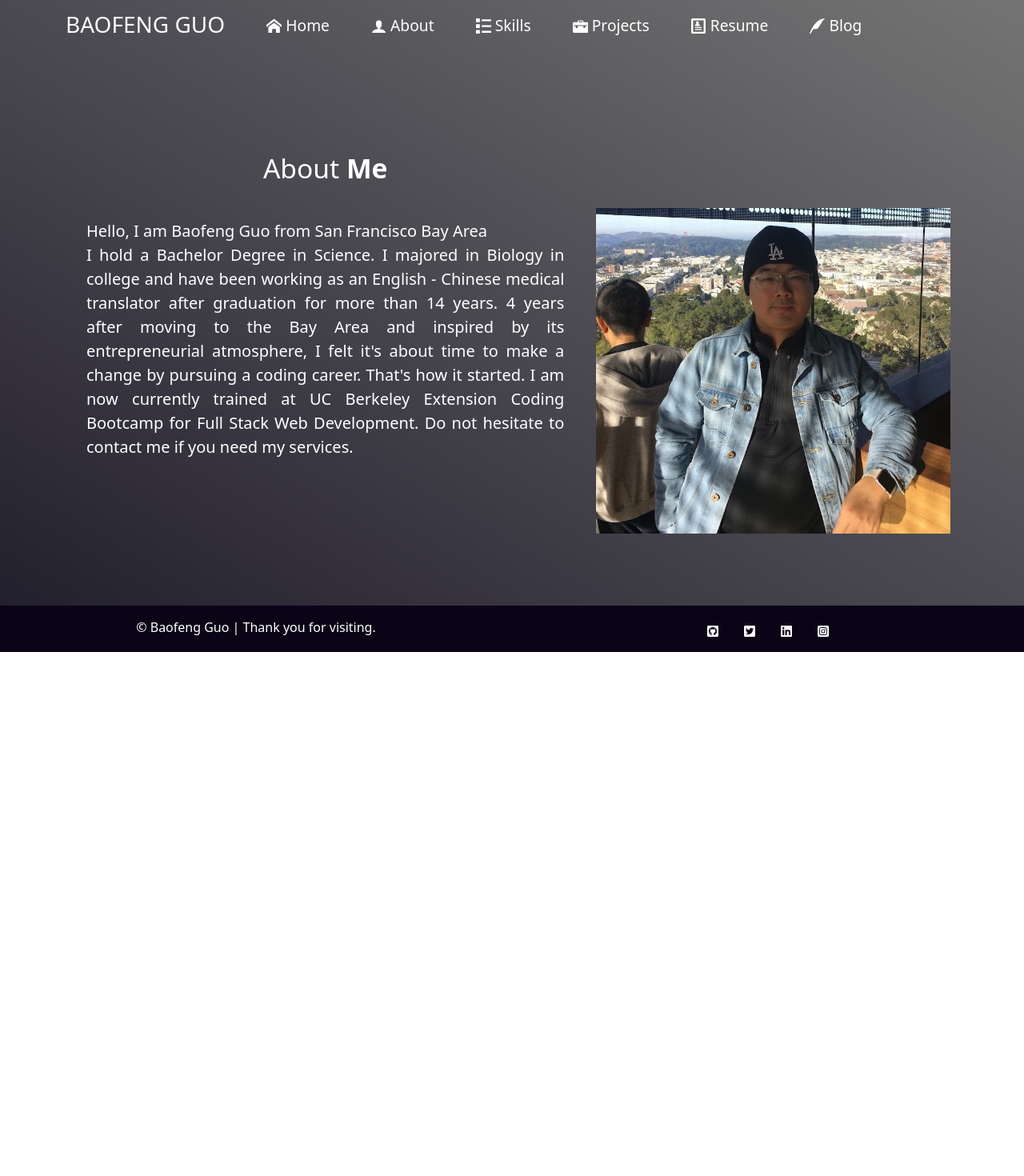
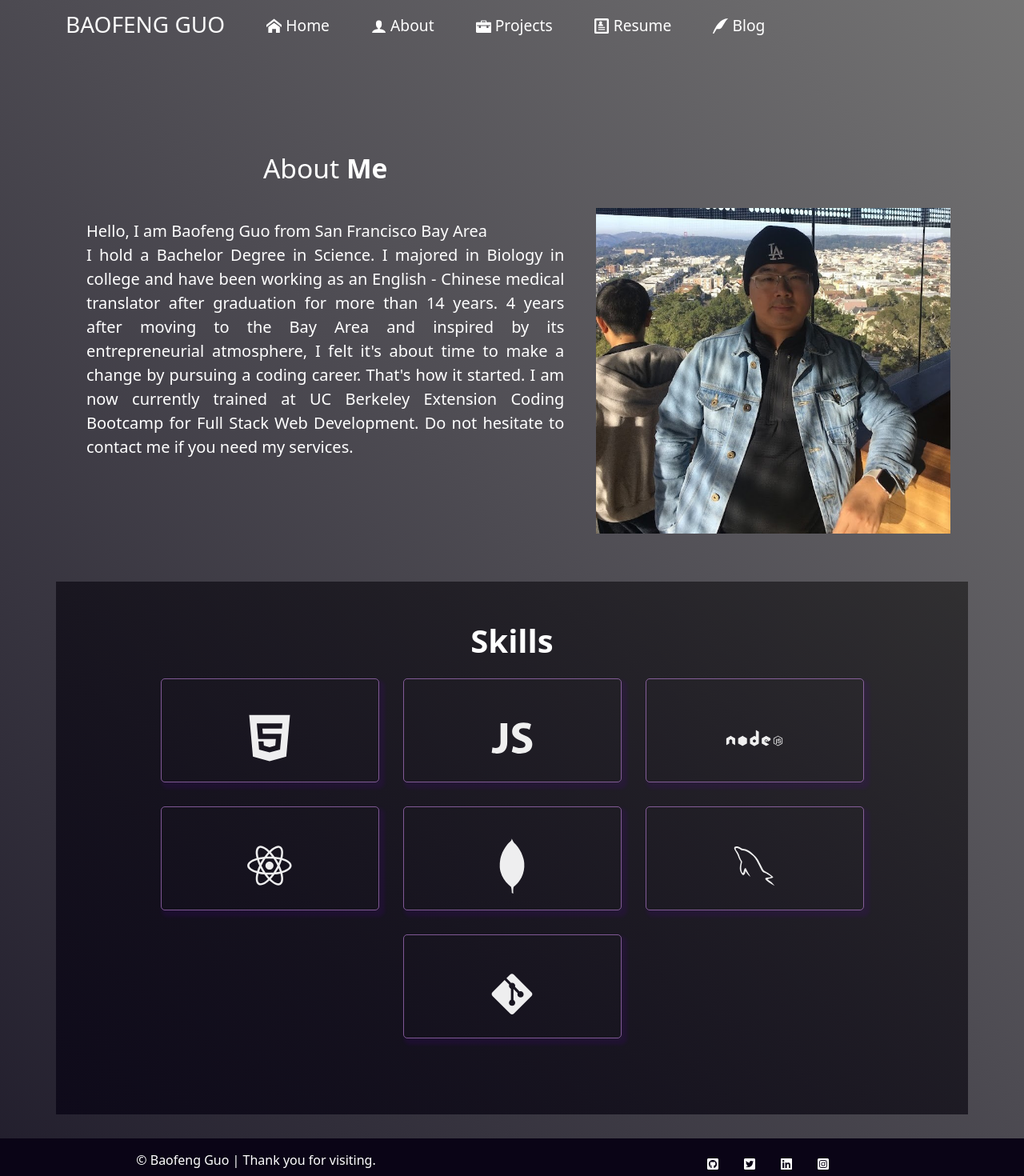
Before and after one commit to magickw/ReactPortfolio, a React (Create React App) app: page /about in a window 1280 px wide. Shown: the top 1470 px of the page at 80% size. Before the commit the page ends 815 px from the top, so only its background shows below. Built offline with nearby package versions, Linux system fonts and the light colour scheme.

Commit message:
merged Skills into about section>

```diff
--- a/src/App.js
+++ b/src/App.js
@@ -6,7 +6,6 @@ import React from "react";
 import Navbar from "./components/Navbar";
 import Home from "./components/Home/Home";
 import About from "./components/About/About";
-import Skills from "./components/Skills/Skills";
 import Projects from "./components/Projects/Projects";
 import Resume from "./components/Resume/Resume";
 import Footer from "./components/Footer";
@@ -26,7 +25,6 @@ function App() {
           <Route path="/" exact element={<Home/>} />
           <Route path="/ReactPortfolio" element={<Home/>} />
           <Route path="/about" element={<About/>} />
-          <Route path="/skills" element={<Skills/>} />
           <Route path="/projects" element={<Projects/>} />
           <Route path="/resume" element={<Resume/>} />
         </Routes>
--- a/src/components/About/About.js
+++ b/src/components/About/About.js
@@ -2,6 +2,7 @@ import React from "react";
 import { Container, Row, Col } from "react-bootstrap";
 import Aboutcard from "./AboutCard";
 import profileImg from "../../assets/profile.jpg";
+import Skills from "./Skills";
 
 
 function About() {
@@ -33,6 +34,10 @@ function About() {
               <img src={profileImg} alt="profile-img" className="img-fluid" />
             </Col>
         </Row>
+
+        <Row>
+        <Skills />
+        </Row>
       </Container>
     </Container>
   );
--- a/src/components/Navbar.js
+++ b/src/components/Navbar.js
@@ -8,7 +8,6 @@ import { Link } from "react-router-dom";
 import {
   ImHome,
   ImUser,
-  ImList,
   ImBriefcase,
   ImProfile,
   ImQuill,
@@ -71,15 +70,6 @@ function NavBar() {
               </Nav.Link>
             </Nav.Item>
 
-            <Nav.Item>
-              <Nav.Link
-                as={Link}
-                to="/skills"
-                onClick={() => updateExpanded(false)}
-              >
-                <ImList style={{ marginBottom: "2px" }} /> Skills
-              </Nav.Link>
-            </Nav.Item>
 
             <Nav.Item>
               <Nav.Link
--- a/src/style.css
+++ b/src/style.css
@@ -62,6 +62,7 @@ html {
 .navbar {
   position: fixed !important;
   transition: all 0.3s ease-out 0s !important;
+  display: flex;
   float: right !important;
   padding: 0.3rem 2rem !important;
   font-size: 1.2rem !important;
@@ -201,7 +202,7 @@ html {
 
 .home-content {
   padding: 9rem 0 2rem !important;
-  color: rgb(33, 202, 47);
+  color: rgb(158, 22, 151);
   text-align: left;
 }
 
@@ -221,7 +222,7 @@ html {
 
 .Typewriter__wrapper {
   font-size: 2.2em !important;
-  color: #1153bd !important;
+  color: #ce6119 !important;
   font-weight: 600 !important;
 }
 .Typewriter__cursor {
@@ -280,7 +281,7 @@ html {
   width: 40px !important;
   height: 40px !important;
   text-align: center !important;
-  font-size: 1.2em !important;
+  font-size: 1.5em !important;
   line-height: 2em !important;
   background: rgba(255, 255, 255, 0.972) !important;
   border-radius: 50% !important;
@@ -429,12 +430,15 @@ html {
   padding-bottom: 30px !important;
   background-image: var(--section-background-color) !important;
   color: white !important;
+
 }
+
+
 
 /* Skills */
 .skill-section {
   position: relative !important;
-  padding-top: 150px !important;
+  padding-top: 50px !important;
   padding-bottom: 30px !important;
   background-image: var(--section-background-color) !important;
 }
```
Also changed, not shown: src/components/About/Skills.js (renamed from src/components/Skills/Skills.js).
